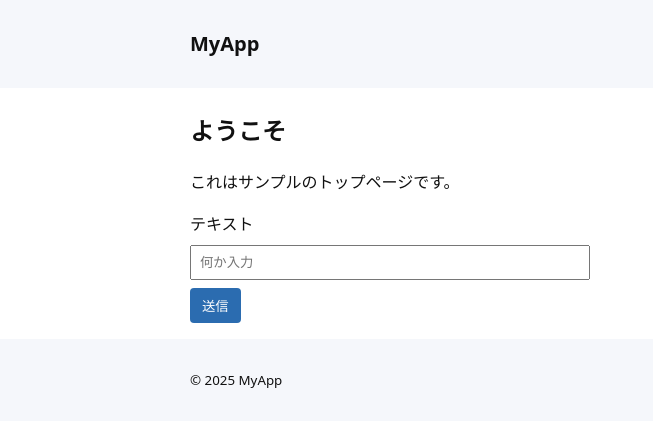
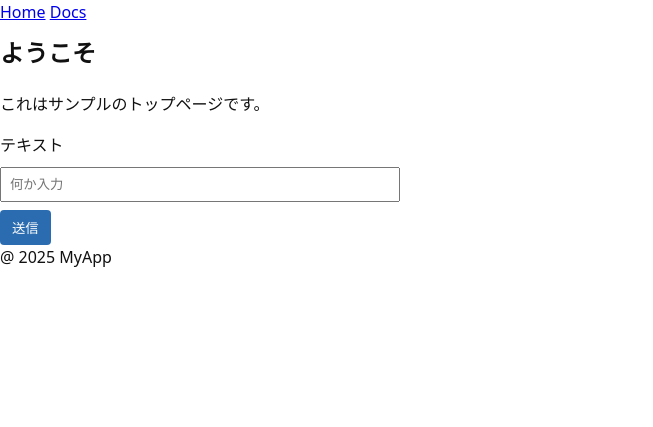
Before and after one commit to KEIGO511/TestRepository, a Flask app: page / in a window 1280 px wide. Shown: the top 427 px of the page, without its empty margins (0-653 px from the left). Run offline with Flask 3, Linux system fonts and the light colour scheme.

Commit message:
feat: add/refine base.html and nav include

```diff
--- /dev/null
+++ b/templates/_nav.html
@@ -0,0 +1,4 @@
+<nav>
+    <a href="{{url_for('index')}}">Home</a>
+    <a href="{{url_for('index')}}">Docs</a>
+</nav>
--- a/templates/base.html
+++ b/templates/base.html
@@ -5,22 +5,22 @@
     <meta name="viewport" content="width=device-width,initial-scale=1">
     <title>{% block title %}MyApp{% endblock %}</title>
     <link rel="stylesheet" href="{{ url_for('static', filename='style.css') }}">
+    {% block head %}{% endblock%}
   </head>
   <body>
-    <header class="site-header">
-      <div class="container">
-        <h1 class="site-title">{% block header %}MyApp{% endblock %}</h1>
-      </div>
+    <header>
+      {% include "_nav.html"%}
+      {% block header%}{% endblock %}
     </header>
 
-    <main class="container">
+    <main>
       {% block content %}{% endblock %}
     </main>
 
-    <footer class="site-footer">
-      <div class="container">
-        <small>© 2025 MyApp</small>
-      </div>
+    <footer>
+      {%block footer%}@ 2025 MyApp{% endblock %}
     </footer>
+
+    {%block scripts %}{% endblock %}
   </body>
 </html>
```
